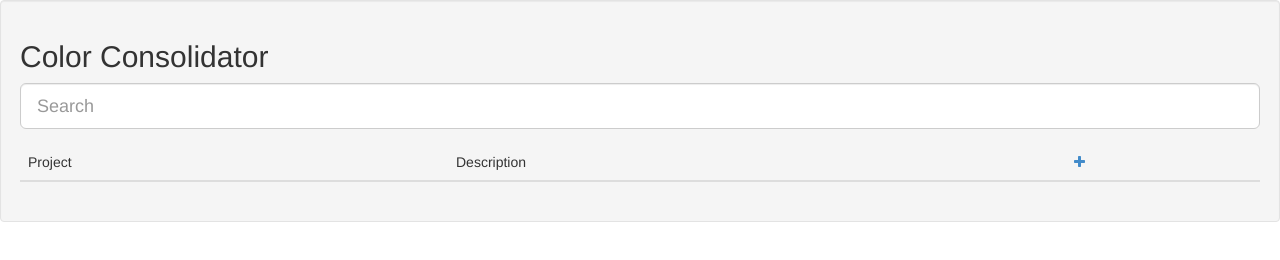
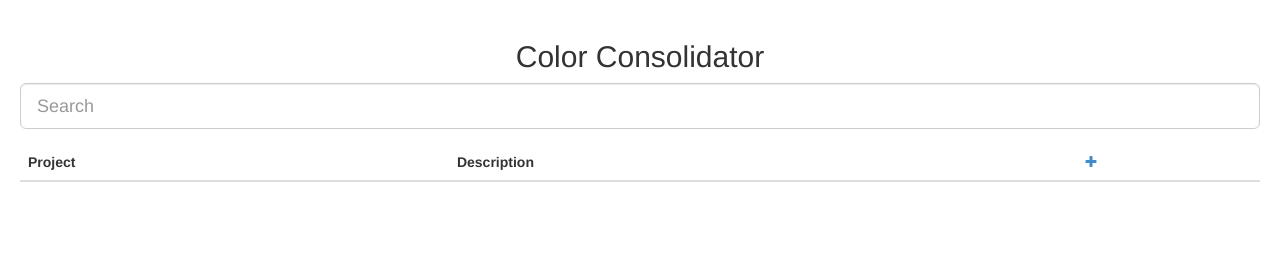
Before and after one commit to dreamyguy/color-consolidator, a website: page index.html in a window 1280 px wide. Drawn offline with Linux system fonts and the light colour scheme.

Commit message:
More markup/styling fine-tuning

```diff
--- a/app/sass/_app_layout.scss
+++ b/app/sass/_app_layout.scss
@@ -1,3 +1,6 @@
 @import "variables";
 
-// do your thing!
+th { font-weight: bold; }
+.page { margin: 0 auto; min-height: 100px; padding: 20px; }
+.borderless { border: none!important; }
+.centered { text-align: center; }
--- a/index.html
+++ b/index.html
@@ -4,7 +4,7 @@
 <!--[if IE 8]>         <html ng-app="project" class="no-js lt-ie9 ie8"> <![endif]-->
 <!--[if gt IE 8]><!--> <html ng-app="project" class="no-js"> <!--<![endif]-->
 <head>
-    <title>Go!</title>
+    <title>Color Consolidator</title>
     <meta name="viewport" content="width=device-width, minimum-scale=1, maximum-scale=1">
     <link rel="stylesheet" type="text/css" href="src/css/app.css">
     <link rel="stylesheet" type="text/css" href="src/css/fonts.css">
@@ -22,8 +22,8 @@
     <script type="text/javascript" src="app/js/bootstrap.min.js"></script>
 </head>
 <body>
-    <div class="well">
-        <h2>Color Consolidator</h2>
+    <div class="page">
+        <h2 class="centered">Color Consolidator</h2>
         <div ng-view></div>
     </div>
     <script type="text/javascript" src="src/js/js_bottom.js"></script>
--- a/list.html
+++ b/list.html
@@ -4,7 +4,8 @@
         <input type="text" class="form-control input-lg" name="search-form" ng-model="search" placeholder="Search">
     </div>
 </form>
-<table class="table">
+<div class="table-responsive borderless">
+<table class="table table-striped borderless">
     <thead>
         <tr>
             <th>Project</th>
@@ -16,15 +17,16 @@
     </thead>
     <tbody>
         <tr ng-repeat="project in projects | orderByPriority | filter:search | orderBy:'name'">
-            <td>
+            <td class="borderless">
                 <a href="{{project.site}}" target="_blank">{{project.name}}</a>
             </td>
-            <td>
+            <td class="borderless">
                 {{project.description}}
             </td>
-            <td>
+            <td class="borderless">
                 <a href="#/edit/{{project.$id}}"><i class="fa fa-pencil"></i></a>
             </td>
         </tr>
     </tbody>
 </table>
+</div>
```
Also changed, not shown: src/css/app.css.
